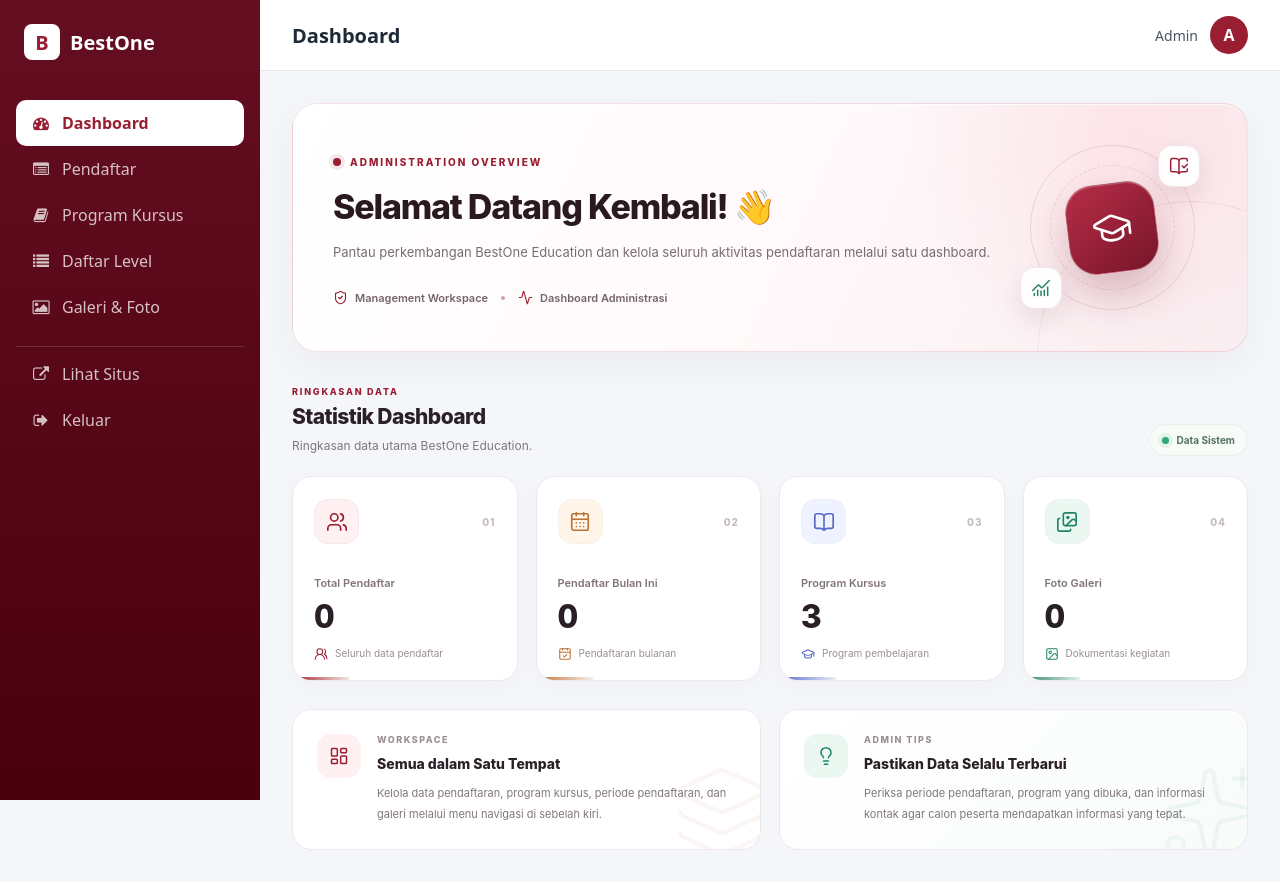
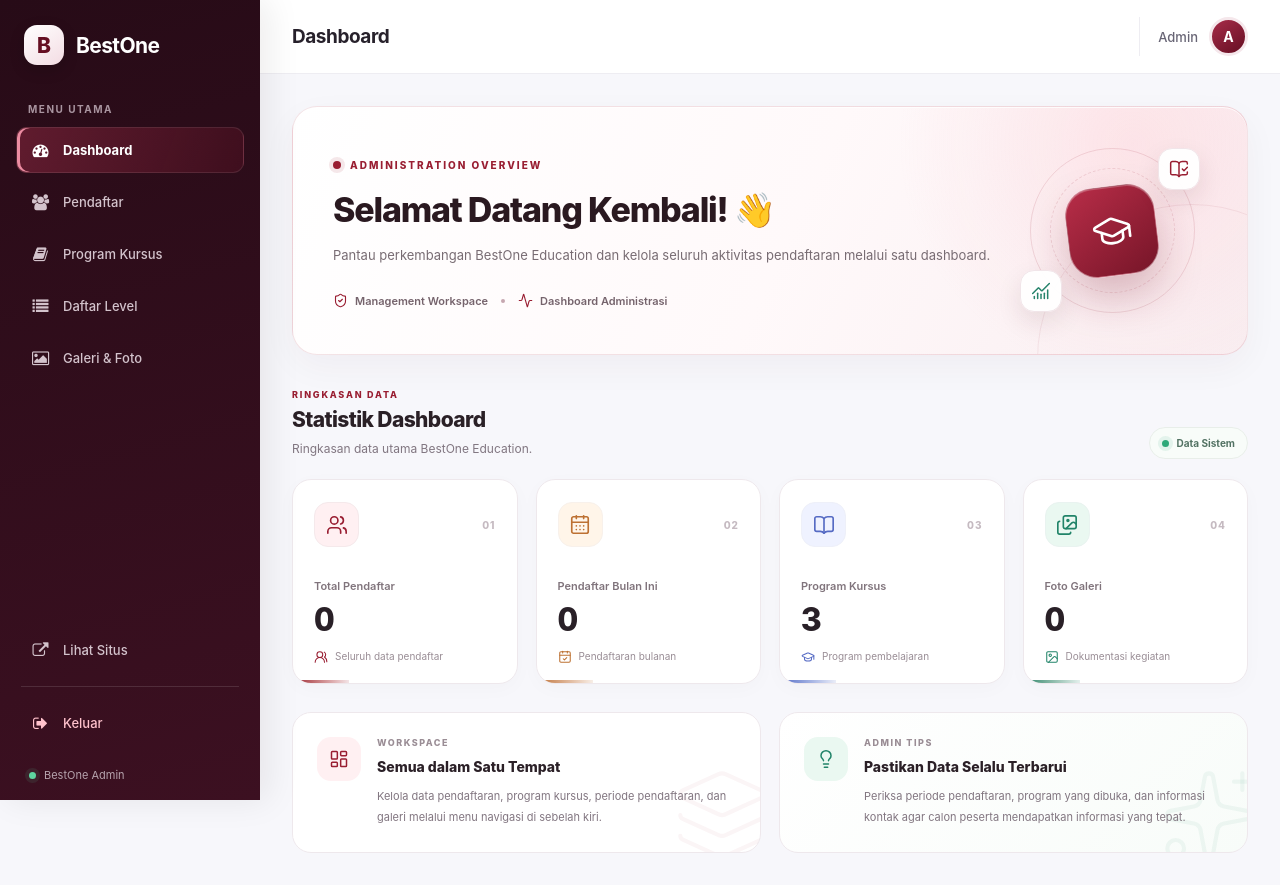
Before and after one commit to Rineva-dev/bestone, a Flask app: page /admin/dashboard in a window 1280 px wide. Before the commit the page ends 850 px from the top, so only its background shows below. Run offline with Flask 3, Linux system fonts and the light colour scheme; the visitor is signed in with stand-in values (Sample User, id 1).

Commit message:
upgrade tampilan

```diff
--- a/static/css/admin/base.css
+++ b/static/css/admin/base.css
@@ -18,155 +18,345 @@ body {
   min-height: 100vh;
 }
 
-/* ===== SIDEBAR KIRI ===== */
+
+/* =========================================
+   BESTONE ADMIN — MODERN SAAS LAYOUT
+========================================= */
+
+:root {
+  --admin-primary: #8e1932;
+  --admin-primary-dark: #650e22;
+  --admin-sidebar: #270b17;
+  --admin-sidebar-bottom: #3c1021;
+  --admin-text: #20202b;
+  --admin-muted: #8b8b9b;
+  --admin-border: #eeedf2;
+  --admin-bg: #f7f7fb;
+  --admin-radius: 14px;
+}
+
+body {
+  background: var(--admin-bg);
+  color: var(--admin-text);
+  font-family: Inter, system-ui, -apple-system, sans-serif;
+}
+
+.admin-wrapper {
+  display: flex;
+  min-height: 100vh;
+}
+
+/* SIDEBAR */
 .sidebar {
   width: 260px;
-      background: linear-gradient(180deg, #650e22 0%, #49000c 100%);
-  color: white;
   position: fixed;
-  top: 0;
-  left: 0;
-  bottom: 0;
+  inset: 0 auto 0 0;
+  z-index: 1000;
+  color: #fff;
+  background: linear-gradient(
+    165deg,
+    var(--admin-sidebar) 0%,
+    var(--admin-sidebar-bottom) 100%
+  );
+  overflow-x: hidden;
   overflow-y: auto;
-  transition: transform 0.3s ease;
-  z-index: 90;
+  transition: transform .28s ease, width .28s ease;
+  box-shadow: 8px 0 32px rgba(30, 8, 19, .08);
 }
 
 .sidebar-inner {
-  padding: 24px 16px;
+  display: flex;
+  flex-direction: column;
+  min-height: 100%;
+  padding: 25px 16px 18px;
 }
 
 .sidebar-logo {
   display: flex;
   align-items: center;
-  gap: 10px;
-  font-size: 20px;
-  font-weight: 700;
-  margin-bottom: 40px;
-  padding-left: 8px;
+  gap: 12px;
+  padding: 0 8px;
+  margin-bottom: 38px;
+  text-decoration: none;
+  color: white;
 }
 
 .logo-mark {
-  width: 36px;
-  height: 36px;
-  background: white;
-  color: #991e32;
-  border-radius: 8px;
-  display: flex;
-  align-items: center;
-  justify-content: center;
-  font-weight: 800;
+  flex: 0 0 40px;
+  width: 40px;
+  height: 40px;
+  display: grid;
+  place-items: center;
+  border-radius: 13px;
+  color: var(--admin-primary-dark);
+  background: linear-gradient(145deg, #fff, #f3dce3);
+  font-size: 21px;
+  font-weight: 850;
+  box-shadow: 0 5px 15px rgba(0, 0, 0, .16);
+}
+
+.logo-text {
+  font-size: 21px;
+  font-weight: 750;
+  letter-spacing: -.6px;
+}
+
+.sidebar-label {
+  padding: 0 12px;
+  margin-bottom: 12px;
+  color: #a995a0;
+  font-size: 10px;
+  font-weight: 750;
+  letter-spacing: 1.5px;
 }
 
 .sidebar-menu ul {
   list-style: none;
-}
-
-.sidebar-menu li {
-  margin-bottom: 4px;
-}
-
-.menu-pemisah {
-  height: 1px;
-  background: rgba(255,255,255,0.15);
-  margin: 16px 0;
+  display: flex;
+  flex-direction: column;
+  gap: 6px;
 }
 
 .menu-link {
+  position: relative;
   display: flex;
   align-items: center;
-  gap: 12px;
-  padding: 12px 16px;
-  color: rgba(255,255,255,0.75);
+  gap: 13px;
+  min-height: 46px;
+  padding: 12px 14px;
+  border: 1px solid transparent;
+  border-radius: 11px;
+  color: #d3c3cc;
   text-decoration: none;
-  border-radius: 10px;
-  transition: all 0.25s ease;
+  font-size: 13px;
+  font-weight: 500;
+  transition: background .2s ease, color .2s ease, border-color .2s ease;
 }
 
-.menu-link i {
-  width: 18px;
+.menu-link > i:first-child {
+  width: 19px;
+  flex-shrink: 0;
   text-align: center;
+  font-size: 16px;
 }
 
 .menu-link:hover {
-  background: rgba(255,255,255,0.1);
-  color: white;
+  color: #fff;
+  background: rgba(255, 255, 255, .075);
 }
 
 .menu-link.aktif {
-  background: white;
-  color: #991e32;
-  font-weight: 600;
+  color: #fff;
+  font-weight: 650;
+  background: linear-gradient(
+    110deg,
+    rgba(185, 55, 83, .38),
+    rgba(142, 25, 50, .19)
+  );
+  border-color: rgba(255, 255, 255, .09);
+  box-shadow: inset 3px 0 #ed8ca2;
+}
+
+.sidebar-footer {
+  margin-top: auto;
+  padding-top: 30px;
+}
+
+.sidebar-divider {
+  height: 1px;
+  margin: 13px 5px;
+  background: rgba(255, 255, 255, .12);
+}
+
+.menu-eksternal {
+  margin-left: auto;
+  font-size: 11px !important;
+  opacity: .65;
+}
+
+.menu-link.keluar {
+  color: #ffc2cc;
 }
 
 .menu-link.keluar:hover {
-  background: rgba(255,60,60,0.2);
-  color: #ffd0d0;
+  color: #fff;
+  background: rgba(255, 77, 105, .15);
+  border-color: rgba(255, 120, 140, .12);
 }
 
-/* ===== BAGIAN KANAN ===== */
+.sidebar-version {
+  display: flex;
+  align-items: center;
+  gap: 8px;
+  padding: 22px 13px 0;
+  color: #b6a3ad;
+  font-size: 11px;
+}
+
+.status-dot {
+  width: 7px;
+  height: 7px;
+  border-radius: 50%;
+  background: #5ed6a0;
+  box-shadow: 0 0 0 4px rgba(94, 214, 160, .1);
+}
+
+/* AREA KONTEN */
 .konten-wrapper {
   flex: 1;
+  min-width: 0;
+  min-height: 100vh;
   margin-left: 260px;
   display: flex;
   flex-direction: column;
-  min-height: 100vh;
+  transition: margin-left .28s ease;
 }
 
-/* ===== HEADER ATAS ===== */
+/* HEADER */
 .header-atas {
-  background: white;
-  border-bottom: 1px solid #e5e7eb;
-  padding: 16px 32px;
   position: sticky;
   top: 0;
-  z-index: 80;
+  z-index: 800;
+  padding: 17px 32px;
+  background: rgba(255, 255, 255, .92);
+  border-bottom: 1px solid var(--admin-border);
+  backdrop-filter: blur(16px);
+  -webkit-backdrop-filter: blur(16px);
 }
 
 .header-inner {
   display: flex;
   align-items: center;
-  justify-content: space-between;
-}
-
-.tombol-sidebar {
-  display: none;
-  border: none;
-  background: none;
-  font-size: 20px;
-  cursor: pointer;
-  color: #4b5563;
-  margin-right: 12px;
+  gap: 15px;
+  min-height: 38px;
 }
 
 .judul-halaman {
-  font-size: 20px;
-  font-weight: 600;
   flex: 1;
+  min-width: 0;
+  color: #27212b;
+  font-size: 19px;
+  font-weight: 750;
+  letter-spacing: -.45px;
 }
 
 .admin-info {
   display: flex;
   align-items: center;
-  gap: 12px;
+  gap: 11px;
+  padding-left: 18px;
+  border-left: 1px solid var(--admin-border);
 }
 
 .admin-nama {
-  font-size: 14px;
-  color: #4b5563;
+  color: #686575;
+  font-size: 13px;
+  font-weight: 550;
 }
 
 .admin-avatar {
-  width: 38px;
-  height: 38px;
-  background: #991e32;
-  color: white;
+  display: grid;
+  place-items: center;
+  width: 39px;
+  height: 39px;
+  border: 3px solid #f5e7eb;
   border-radius: 50%;
-  display: flex;
-  align-items: center;
-  justify-content: center;
-  font-weight: 700;
+  color: #fff;
+  background: linear-gradient(145deg, #a72c49, #650e22);
+  font-size: 14px;
+  font-weight: 750;
 }
+
+.tombol-sidebar {
+  display: none;
+  flex-shrink: 0;
+  width: 40px;
+  height: 40px;
+  border: 1px solid var(--admin-border);
+  border-radius: 11px;
+  background: #fff;
+  color: #514452;
+  font-size: 18px;
+  cursor: pointer;
+  transition: background .2s, color .2s;
+}
+
+.tombol-sidebar:hover {
+  color: var(--admin-primary);
+  background: #fbf1f4;
+}
+
+.isi-halaman {
+  flex: 1;
+  min-width: 0;
+  padding: 30px 32px;
+}
+
+/* RESPONSIF */
+@media (max-width: 768px) {
+  .tombol-sidebar {
+    display: grid;
+    place-items: center;
+  }
+
+  .sidebar {
+    transform: translateX(-100%);
+  }
+
+  .sidebar.buka {
+    transform: translateX(0);
+  }
+
+  .konten-wrapper {
+    margin-left: 0;
+  }
+
+  .header-atas {
+    padding: 13px 16px;
+  }
+
+  .judul-halaman {
+    font-size: 16px;
+  }
+
+  .admin-info {
+    gap: 8px;
+    padding-left: 10px;
+  }
+
+  .admin-nama {
+    display: none;
+  }
+
+  .isi-halaman {
+    padding: 22px 16px;
+  }
+
+  .sidebar-overlay {
+    position: fixed;
+    inset: 0;
+    z-index: 950;
+    background: rgba(20, 10, 17, .48);
+    opacity: 0;
+    visibility: hidden;
+    transition: opacity .25s, visibility .25s;
+  }
+
+  .sidebar-overlay.aktif {
+    opacity: 1;
+    visibility: visible;
+  }
+}
+
+@media (prefers-reduced-motion: reduce) {
+  .sidebar,
+  .konten-wrapper,
+  .menu-link,
+  .sidebar-overlay {
+    transition: none;
+  }
+}
+
 
 /* ===== ISI HALAMAN ===== */
 .isi-halaman {
--- a/templates/admin/base_admin.html
+++ b/templates/admin/base_admin.html
@@ -11,63 +11,84 @@
 <body>
   <div class="admin-wrapper">
 
-    <!-- ===== SIDEBAR KIRI ===== -->
+
+    <!-- SIDEBAR -->
     <aside class="sidebar" id="sidebar">
       <div class="sidebar-inner">
+
         <!-- Logo -->
-        <div class="sidebar-logo">
+        <a href="{{ url_for('admin_dashboard.dashboard') }}" class="sidebar-logo">
           <span class="logo-mark">B</span>
           <span class="logo-text">BestOne</span>
-        </div>
+        </a>
 
-        <!-- Menu Navigasi -->
+        <div class="sidebar-label">MENU UTAMA</div>
+
+        <!-- Navigasi -->
         <nav class="sidebar-menu">
           <ul>
             <li>
-              <a href="{{ url_for('admin_dashboard.dashboard') }}" class="menu-link {% if halaman == 'dashboard' %}aktif{% endif %}">
+              <a href="{{ url_for('admin_dashboard.dashboard') }}"
+                class="menu-link {% if halaman == 'dashboard' %}aktif{% endif %}">
                 <i class="fa fa-tachometer"></i>
                 <span>Dashboard</span>
               </a>
+            </li>
 
-                <!-- Pendaftar — sementara pakai '#' dulu sampai dibuat filenya -->
-                <a href="{{ url_for('admin_pendaftar.pendaftar') }}" class="menu-link {% if halaman == 'pendaftar' %}aktif{% endif %}">
-                    <i class="fa fa-list-alt"></i>
+            <li>
+              <a href="{{ url_for('admin_pendaftar.pendaftar') }}"
+                class="menu-link {% if halaman == 'pendaftar' %}aktif{% endif %}">
+                <i class="fa fa-users"></i>
                 <span>Pendaftar</span>
               </a>
+            </li>
 
-                <!-- Program — sementara pakai '#' dulu -->
-                <a href="{{ url_for('admin_program.daftar_program') }}" class="menu-link {% if halaman == 'program' %}aktif{% endif %}">
+            <li>
+              <a href="{{ url_for('admin_program.daftar_program') }}"
+                class="menu-link {% if halaman == 'program' %}aktif{% endif %}">
                 <i class="fa fa-book"></i>
                 <span>Program Kursus</span>
               </a>
+            </li>
 
-                <a href="{{ url_for('admin_level.daftar_level') }}" class="menu-link {% if halaman == 'level' %}aktif{% endif %}">
+            <li>
+              <a href="{{ url_for('admin_level.daftar_level') }}"
+                class="menu-link {% if halaman == 'level' %}aktif{% endif %}">
                 <i class="fa fa-list"></i>
                 <span>Daftar Level</span>
               </a>
+            </li>
 
-                <!-- Galeri — sementara pakai '#' dulu -->
+            <li>
               <a href="#" class="menu-link">
                 <i class="fa fa-picture-o"></i>
-                    <span>Galeri & Foto</span>
+                <span>Galeri &amp; Foto</span>
               </a>
+            </li>
+          </ul>
+        </nav>
 
-                <li class="menu-pemisah"></li>
-
-                <!-- Lihat Situs -->
+        <!-- Footer sidebar: selalu di bawah -->
+        <div class="sidebar-footer">
           <a href="/" class="menu-link">
             <i class="fa fa-external-link"></i>
             <span>Lihat Situs</span>
+            <i class="fa fa-arrow-up-right-from-square menu-eksternal"></i>
           </a>
 
-                <!-- Keluar -->
+          <div class="sidebar-divider"></div>
+
           <a href="{{ url_for('login.login') }}" class="menu-link keluar">
             <i class="fa fa-sign-out"></i>
             <span>Keluar</span>
           </a>
-            </li>
-          </ul>
-        </nav>
+
+          <div class="sidebar-version">
+            <span class="status-dot"></span>
+            BestOne Admin
+          </div>
+        </div>
+
       </div>
     </aside>
 
```
Also changed, not shown: static/js/admin/base.js (+68 -0 lines). Lines whose indentation alone changed are shown as unchanged.
